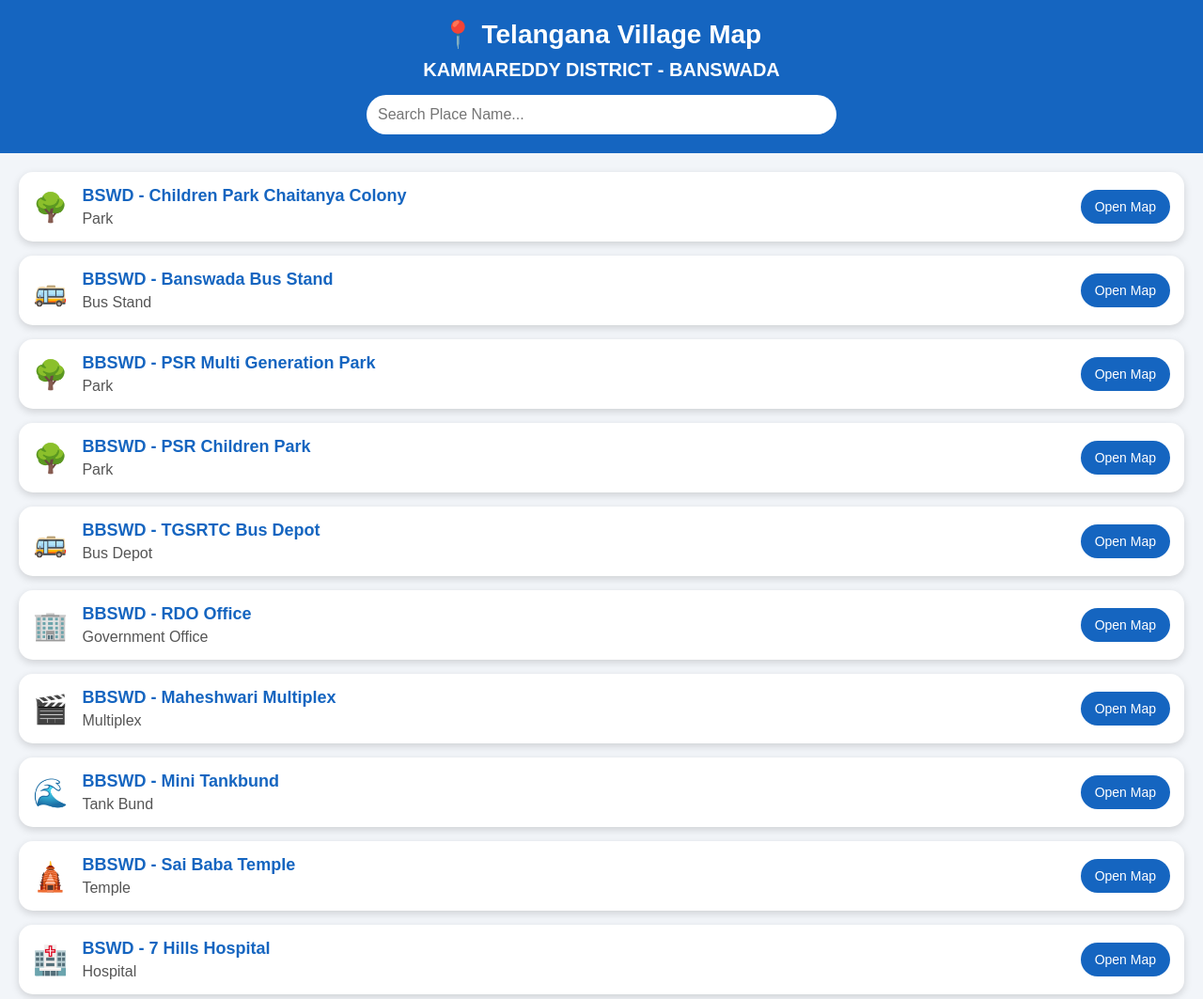
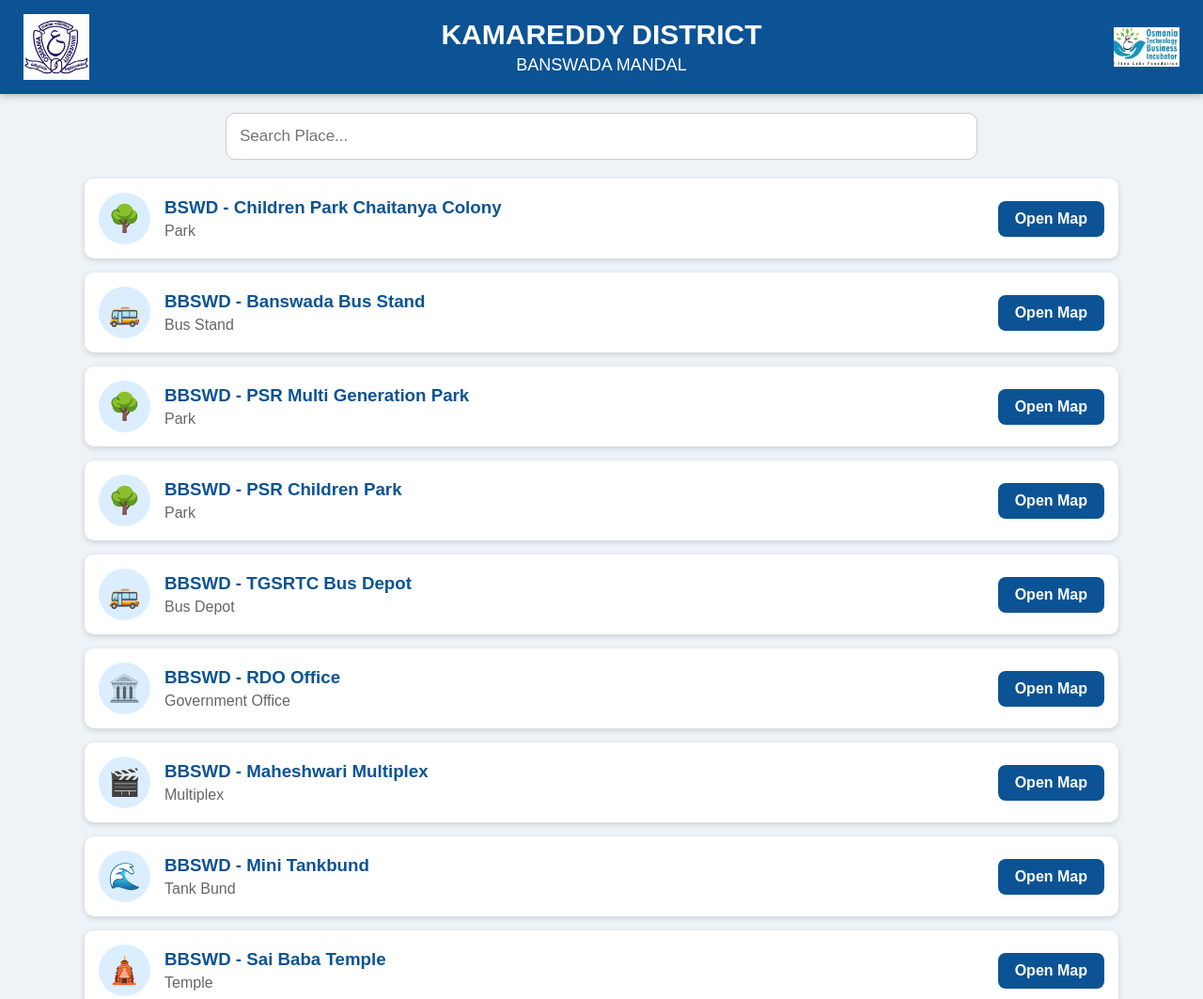
Before and after one commit to saralamarapaka/banswada-village, a plain HTML site: page index.html in a window 1280 px wide. Shown: the top 1063 px of the page at 94% size. Drawn offline with Linux system fonts and the light colour scheme.

Commit message:
Update title and styling in index.html

```diff
--- a/index.html
+++ b/index.html
@@ -1,11 +1,10 @@
 <!DOCTYPE html>
 <html lang="en">
-
 <head>
 <meta charset="UTF-8">
 <meta name="viewport" content="width=device-width, initial-scale=1.0">
 
-<title>KAMMAREDDY DISTRICT - BANSWADA</title>
+<title>KAMAREDDY DISTRICT - BANSWADA MANDAL</title>
 
 <style>
 
@@ -13,52 +12,84 @@
 margin:0;
 padding:0;
 box-sizing:border-box;
-font-family:Arial, sans-serif;
+font-family:Arial,Helvetica,sans-serif;
 }
 
 body{
-background:#f2f5f9;
+background:#eef3f8;
 }
 
 header{
-background:#1565c0;
-color:white;
-padding:20px;
-text-align:center;
+display:flex;
+justify-content:space-between;
+align-items:center;
+background:#0b5394;
+padding:15px 25px;
+color:#fff;
+box-shadow:0 2px 8px rgba(0,0,0,.25);
 }
 
-header h1{
-font-size:28px;
+.logo{
+width:70px;
+height:70px;
+object-fit:contain;
 }
 
-header h2{
-margin-top:10px;
-font-size:20px;
+.title{
+text-align:center;
+flex:1;
 }
 
-#search{
-margin-top:15px;
-width:90%;
-max-width:500px;
-padding:12px;
-border-radius:25px;
-border:none;
-font-size:16px;
+.title h1{
+font-size:30px;
+margin-bottom:5px;
+}
+
+.title h2{
+font-size:18px;
+font-weight:normal;
+}
+
+.search-box{
+width:95%;
+max-width:800px;
+margin:20px auto;
+}
+
+.search-box input{
+width:100%;
+padding:14px;
+font-size:17px;
+border:1px solid #ccc;
+border-radius:10px;
+outline:none;
+}
+
+.search-box input:focus{
+border-color:#0b5394;
 }
 
 .container{
-padding:20px;
+width:95%;
+max-width:1100px;
+margin:auto;
+padding-bottom:40px;
 }
 
 .place{
-background:white;
-margin-bottom:15px;
-padding:15px;
-border-radius:15px;
 display:flex;
 justify-content:space-between;
 align-items:center;
-box-shadow:0 3px 8px rgba(0,0,0,0.15);
+background:#fff;
+padding:15px;
+margin-bottom:15px;
+border-radius:10px;
+box-shadow:0 2px 6px rgba(0,0,0,.15);
+transition:.3s;
+}
+
+.place:hover{
+transform:translateY(-3px);
 }
 
 .left{
@@ -68,290 +99,459 @@ gap:15px;
 }
 
 .icon{
-font-size:30px;
+width:55px;
+height:55px;
+display:flex;
+justify-content:center;
+align-items:center;
+border-radius:50%;
+background:#dbeeff;
+font-size:28px;
 }
 
 .info h3{
-font-size:18px;
-color:#1565c0;
+color:#0b5394;
+margin-bottom:5px;
 }
 
 .info p{
-color:#555;
-margin-top:5px;
+color:#666;
 }
 
 .open-btn{
+background:#0b5394;
+color:#fff;
+padding:10px 18px;
+border-radius:8px;
+text-decoration:none;
+font-weight:bold;
+}
+
+.open-btn:hover{
 background:#1565c0;
-color:white;
-padding:10px 15px;
-border-radius:20px;
-text-decoration:none;
-font-size:14px;
 }
 
 footer{
-background:#1565c0;
-color:white;
+background:#0b5394;
+color:#fff;
 text-align:center;
 padding:15px;
-margin-top:20px;
+margin-top:30px;
+}
+
+@media(max-width:768px){
+
+header{
+flex-direction:column;
+gap:12px;
+}
+
+.logo{
+width:60px;
+height:60px;
+}
+
+.place{
+flex-direction:column;
+align-items:flex-start;
+gap:15px;
+}
+
+.open-btn{
+width:100%;
+text-align:center;
+}
+
 }
 
 </style>
 
 </head>
 
-
 <body>
-
 
 <header>
 
-<h1>📍 Telangana Village Map</h1>
+<img src="ou-logo.png" alt="OU Logo" class="logo">
 
-<h2>KAMMAREDDY DISTRICT - BANSWADA</h2>
+<div class="title">
+<h1>KAMAREDDY DISTRICT</h1>
+<h2>BANSWADA MANDAL</h2>
+</div>
 
-<input type="text" id="search"
-onkeyup="searchPlaces()"
-placeholder="Search Place Name...">
+<img src="otbi-logo.png" alt="OTBI Logo" class="logo">
 
 </header>
 
 
-<div class="container">
-  <!-- 1 -->
+<div class="search-box">
+<input
+type="text"
+id="search"
+placeholder="Search Place..."
+onkeyup="searchPlaces()">
+</div>
+
+
+<div class="container" id="places">
+
+
+<!-- 1 -->
+
 <div class="place">
 <div class="left">
 <div class="icon">🌳</div>
+
 <div class="info">
 <h3>BSWD - Children Park Chaitanya Colony</h3>
 <p>Park</p>
 </div>
+
 </div>
-<a class="open-btn" href="https://www.google.com/maps?q=18.38506,77.874813" target="_blank">Open Map</a>
+
+<a class="open-btn"
+href="https://www.google.com/maps?q=18.38506,77.874813"
+target="_blank">
+Open Map
+</a>
+
 </div>
 
 
+
 <!-- 2 -->
+
 <div class="place">
 <div class="left">
 <div class="icon">🚌</div>
+
 <div class="info">
 <h3>BBSWD - Banswada Bus Stand</h3>
 <p>Bus Stand</p>
 </div>
+
 </div>
-<a class="open-btn" href="https://www.google.com/maps?q=18.38294,77.875937" target="_blank">Open Map</a>
+
+<a class="open-btn"
+href="https://www.google.com/maps?q=18.38294,77.875937"
+target="_blank">
+Open Map
+</a>
+
 </div>
 
 
+
 <!-- 3 -->
+
 <div class="place">
 <div class="left">
 <div class="icon">🌳</div>
+
 <div class="info">
 <h3>BBSWD - PSR Multi Generation Park</h3>
 <p>Park</p>
 </div>
+
 </div>
-<a class="open-btn" href="https://www.google.com/maps?q=18.39356,77.884312" target="_blank">Open Map</a>
+
+<a class="open-btn"
+href="https://www.google.com/maps?q=18.39356,77.884312"
+target="_blank">
+Open Map
+</a>
+
 </div>
 
 
+
 <!-- 4 -->
+
 <div class="place">
 <div class="left">
 <div class="icon">🌳</div>
+
 <div class="info">
 <h3>BBSWD - PSR Children Park</h3>
 <p>Park</p>
 </div>
+
 </div>
-<a class="open-btn" href="https://www.google.com/maps?q=18.39044,77.882937" target="_blank">Open Map</a>
+
+<a class="open-btn"
+href="https://www.google.com/maps?q=18.39044,77.882937"
+target="_blank">
+Open Map
+</a>
+
 </div>
 
 
+
 <!-- 5 -->
+
 <div class="place">
 <div class="left">
 <div class="icon">🚌</div>
+
 <div class="info">
 <h3>BBSWD - TGSRTC Bus Depot</h3>
 <p>Bus Depot</p>
 </div>
+
 </div>
-<a class="open-btn" href="https://www.google.com/maps?q=18.39381,77.877687" target="_blank">Open Map</a>
+
+<a class="open-btn"
+href="https://www.google.com/maps?q=18.39381,77.877687"
+target="_blank">
+Open Map
+</a>
+
 </div>
 
 
+
 <!-- 6 -->
+
 <div class="place">
 <div class="left">
-<div class="icon">🏢</div>
+<div class="icon">🏛️</div>
+
 <div class="info">
 <h3>BBSWD - RDO Office</h3>
 <p>Government Office</p>
 </div>
+
 </div>
-<a class="open-btn" href="https://www.google.com/maps?q=18.37356,77.883562" target="_blank">Open Map</a>
+
+<a class="open-btn"
+href="https://www.google.com/maps?q=18.37356,77.883562"
+target="_blank">
+Open Map
+</a>
+
 </div>
 
 
+
 <!-- 7 -->
+
 <div class="place">
 <div class="left">
 <div class="icon">🎬</div>
+
 <div class="info">
 <h3>BBSWD - Maheshwari Multiplex</h3>
 <p>Multiplex</p>
 </div>
+
 </div>
-<a class="open-btn" href="https://www.google.com/maps?q=18.37618,77.875812" target="_blank">Open Map</a>
+
+<a class="open-btn"
+href="https://www.google.com/maps?q=18.37618,77.875812"
+target="_blank">
+Open Map
+</a>
+
 </div>
 
 
+
 <!-- 8 -->
+
 <div class="place">
 <div class="left">
 <div class="icon">🌊</div>
+
 <div class="info">
 <h3>BBSWD - Mini Tankbund</h3>
 <p>Tank Bund</p>
 </div>
-</div>
-<a class="open-btn" href="https://www.google.com/maps?q=18.38294,77.883437" target="_blank">Open Map</a>
+
 </div>
 
+<a class="open-btn"
+href="https://www.google.com/maps?q=18.38294,77.883437"
+target="_blank">
+Open Map
+</a>
 
+</div>
 <!-- 9 -->
+
 <div class="place">
 <div class="left">
 <div class="icon">🛕</div>
+
 <div class="info">
 <h3>BBSWD - Sai Baba Temple</h3>
 <p>Temple</p>
 </div>
+
 </div>
-<a class="open-btn" href="https://www.google.com/maps?q=18.38081,77.881812" target="_blank">Open Map</a>
+
+<a class="open-btn"
+href="https://www.google.com/maps?q=18.38081,77.881812"
+target="_blank">
+Open Map
+</a>
+
 </div>
 
 
+
 <!-- 10 -->
+
 <div class="place">
 <div class="left">
 <div class="icon">🏥</div>
+
 <div class="info">
 <h3>BSWD - 7 Hills Hospital</h3>
 <p>Hospital</p>
 </div>
+
 </div>
-<a class="open-btn" href="https://www.google.com/maps?q=18.38306,77.874437" target="_blank">Open Map</a>
+
+<a class="open-btn"
+href="https://www.google.com/maps?q=18.38306,77.874437"
+target="_blank">
+Open Map
+</a>
+
 </div>
-  <!-- 11 -->
+
+
+
+<!-- 11 -->
+
 <div class="place">
 <div class="left">
 <div class="icon">👮</div>
+
 <div class="info">
 <h3>BBSWD - DSP Office</h3>
 <p>Police Office</p>
 </div>
+
 </div>
-<a class="open-btn" href="https://www.google.com/maps?q=18.38294,77.872812" target="_blank">Open Map</a>
+
+<a class="open-btn"
+href="https://www.google.com/maps?q=18.38294,77.872812"
+target="_blank">
+Open Map
+</a>
+
 </div>
 
 
+
 <!-- 12 -->
+
 <div class="place">
 <div class="left">
 <div class="icon">📦</div>
+
 <div class="info">
 <h3>BBSWD - ECOM Express Courier Centre</h3>
 <p>Courier Centre</p>
 </div>
+
 </div>
-<a class="open-btn" href="https://www.google.com/maps?q=18.38456,77.872937" target="_blank">Open Map</a>
+
+<a class="open-btn"
+href="https://www.google.com/maps?q=18.38456,77.872937"
+target="_blank">
+Open Map
+</a>
+
 </div>
 
 
+
 <!-- 13 -->
+
 <div class="place">
 <div class="left">
-<div class="icon">🌿</div>
+<div class="icon">🌺</div>
+
 <div class="info">
 <h3>BBSWD - Bharath Gardens</h3>
 <p>Garden</p>
 </div>
+
 </div>
-<a class="open-btn" href="https://www.google.com/maps?q=18.39156,77.878563" target="_blank">Open Map</a>
+
+<a class="open-btn"
+href="https://www.google.com/maps?q=18.39156,77.878563"
+target="_blank">
+Open Map
+</a>
+
 </div>
 
 
+
 <!-- 14 -->
+
 <div class="place">
 <div class="left">
 <div class="icon">🏫</div>
+
 <div class="info">
 <h3>BSWD - Newton's High School</h3>
 <p>School</p>
 </div>
+
 </div>
-<a class="open-btn" href="https://www.google.com/maps?q=18.39256,77.875563" target="_blank">Open Map</a>
+
+<a class="open-btn"
+href="https://www.google.com/maps?q=18.39256,77.875563"
+target="_blank">
+Open Map
+</a>
+
 </div>
 
 
+
 <!-- 15 -->
+
 <div class="place">
 <div class="left">
 <div class="icon">🏘️</div>
+
 <div class="info">
 <h3>BSWD - Double Bed Rooms Banswada</h3>
 <p>Housing Colony</p>
 </div>
+
 </div>
-<a class="open-btn" href="https://www.google.com/maps?q=18.371688,77.867688" target="_blank">Open Map</a>
+
+<a class="open-btn"
+href="https://www.google.com/maps?q=18.371688,77.867688"
+target="_blank">
+Open Map
+</a>
+
 </div>
-  </div>
-
+</div>
 
 <footer>
-© 2026 KAMMAREDDY DISTRICT - BANSWADA
+© 2026 KAMAREDDY DISTRICT - BANSWADA MANDAL
 </footer>
 
+<script>
+function searchPlaces() {
+    let input = document.getElementById("search").value.toLowerCase();
+    let places = document.getElementsByClassName("place");
 
-<script>
-
-function searchPlaces(){
-
-let input=document.getElementById("search").value.toLowerCase();
-
-let places=document.getElementsByClassName("place");
-
-
-for(let i=0;i<places.length;i++){
-
-let text=places[i].innerText.toLowerCase();
-
-
-if(text.includes(input)){
-
-places[i].style.display="flex";
-
+    for (let i = 0; i < places.length; i++) {
+        let text = places[i].innerText.toLowerCase();
+        places[i].style.display = text.includes(input) ? "flex" : "none";
+    }
 }
-
-else{
-
-places[i].style.display="none";
-
-}
-
-}
-
-}
-
 </script>
 
-
 </body>
-
 </html>
```
